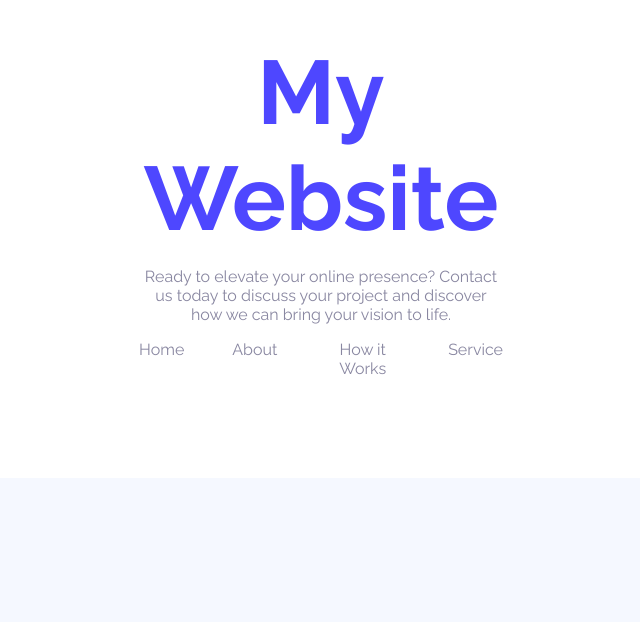
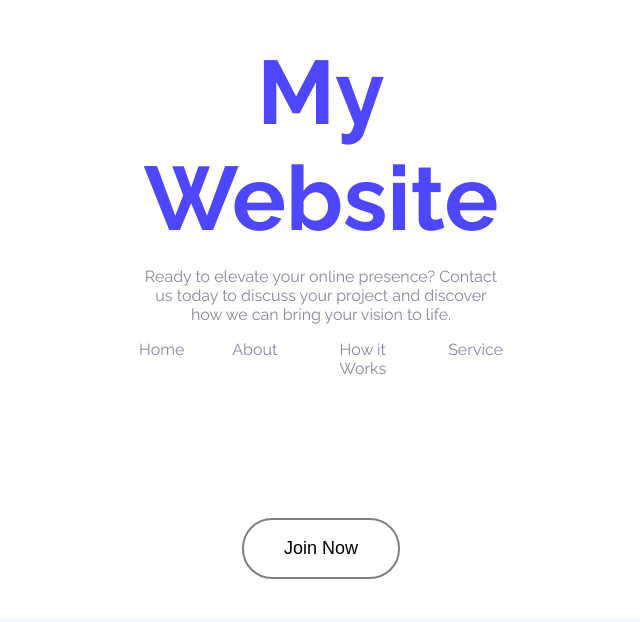
Before and after one commit to Arifa814/assignment-01, a plain HTML site: page index.html in a window 1280 px wide. Shown: the part 2937-3559 px from the top of the page, without its empty margins (319-959 px from the left). Before the commit the page ends 3423 px from the top, so only its background shows below. Drawn offline with Linux system fonts and the light colour scheme.

Commit message:
added animation button

```diff
--- a/index.html
+++ b/index.html
@@ -150,6 +150,10 @@
         </div>
 
     </footer>
+    <section class="button-section">
+
+            <button class="animation-button">Join Now</button>
+    </section>
 
 </body>
 </html>
--- a/styles/index.css
+++ b/styles/index.css
@@ -229,3 +229,46 @@ section input[type="email"] , section input[type="text"] , section textarea{
     text-decoration: none;
     font-size: 16px;
 }
+
+.button-section{
+    background-color: white;
+    padding: 40px 0;
+    text-align: center;
+}
+.animation-button{
+    background-color: transparent;
+    color: black;
+    border: 2px solid grey;
+    padding: 18px 40px;
+    font-size: large;
+    border-radius: 30px;
+    cursor: pointer;
+    position: relative;
+    overflow: hidden;
+    transition: background 0.4,
+    color 0.4;
+}
+
+.animation-button::before {
+  content: '';
+  position: absolute;
+  top: 50%;
+  left: 50%;
+  width: 0;
+  height: 0;
+  background: #00bfff;
+  opacity: 0.2;
+  border-radius: 50%;
+  transform: translate(-50%, -50%);
+  transition: width 0.5s ease, height 0.5s ease;
+}
+
+.animation-button:hover::before {
+  width: 200%;
+  height: 500%;
+}
+
+.animation-button:hover {
+  background-color: #00bfff;
+  color: #fff;
+}
```
